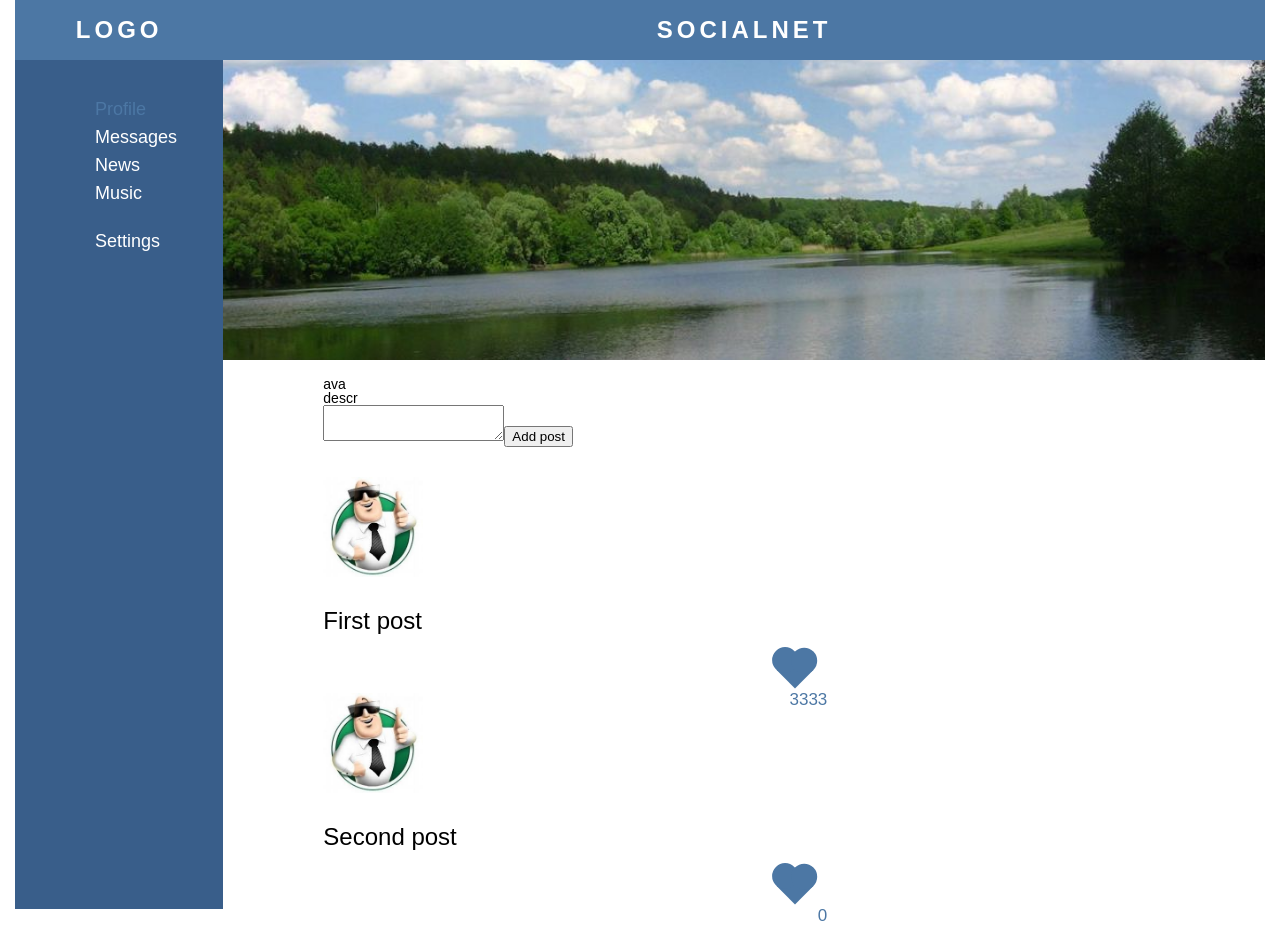
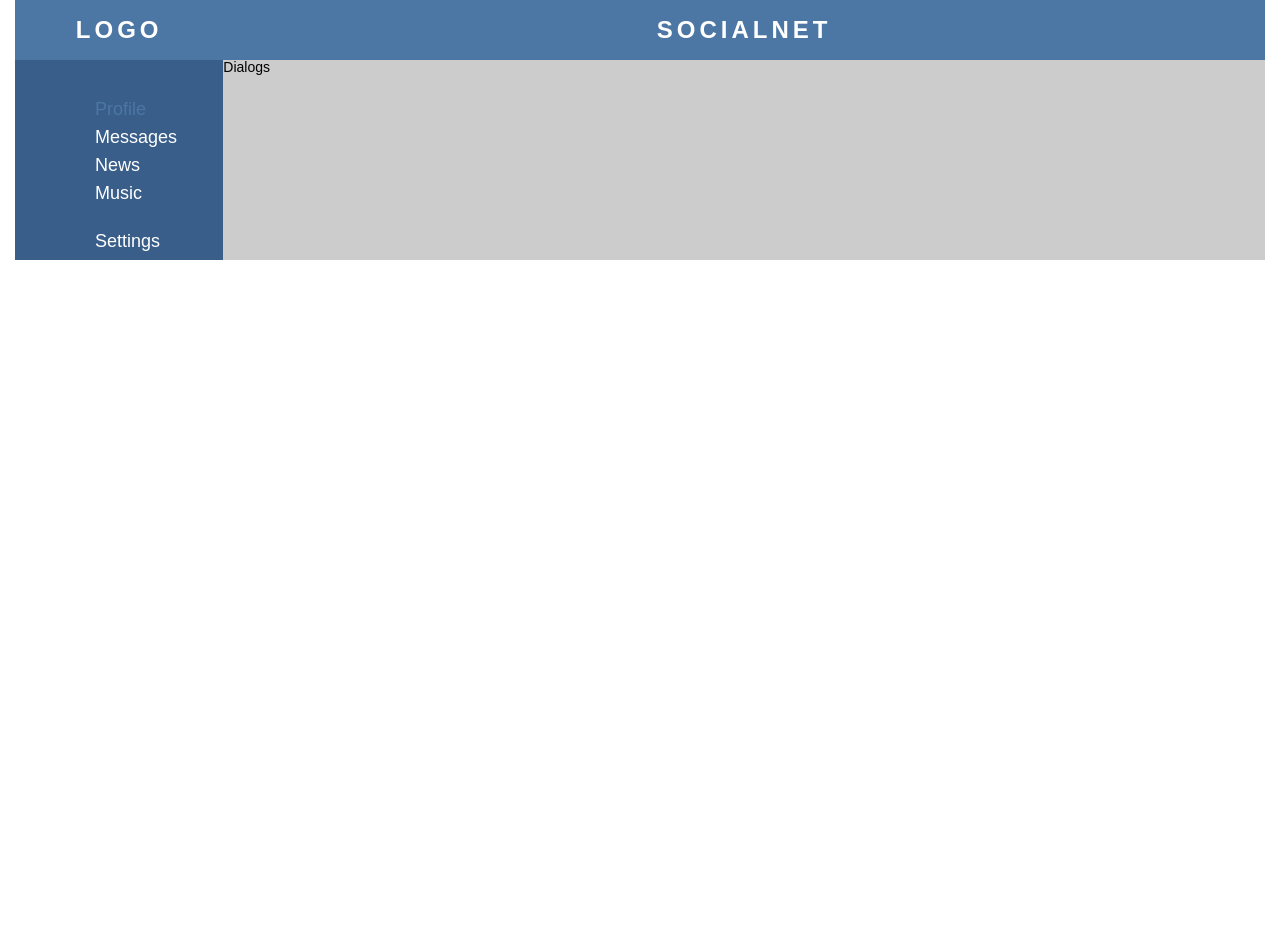
Before and after one commit to OlexaSS/social-network, a React (Create React App) app: page /profile in a window 1280 px wide. After the commit the page ends 800 px from the top, so only its background shows below. Built offline with nearby package versions, Linux system fonts and the light colour scheme.

Commit message:
new component

```diff
--- a/src/App.css
+++ b/src/App.css
@@ -48,3 +48,8 @@
       "n c"
   ;
 }
+
+.wrapper__content{
+  grid-area: c;
+  background-color: #ccc;
+}
--- a/src/App.js
+++ b/src/App.js
@@ -4,13 +4,19 @@
 import Header from "./components/header/Header";
 import Navbar from "./components/navbar/Navbar";
 import Profile from "./components/profile/Profile";
+import Dialogs from "./components/dialogs/Dialogs";
 
 const App = () => {
 	return (
 		<div className="app-wrapper">
 			<Header />
 			<Navbar />
-			<Profile />
+			<div className="wrapper__content">
+				<Dialogs />
+				{/* <Profile /> */}
+			</div>
+
+
 		</div>
 	);
 }
--- /dev/null
+++ b/src/components/dialogs/Dialogs.jsx
@@ -0,0 +1,12 @@
+import React from "react";
+import s from "./Dialogs.module.css";
+
+const Dialogs = (props) => {
+    return (
+        <div>
+            Dialogs
+        </div>
+    );
+}
+
+export default Dialogs;
--- a/src/components/profile/Profile.jsx
+++ b/src/components/profile/Profile.jsx
@@ -5,7 +5,7 @@
 
 const Profile = () => {
     return (
-        <div className={s.content}>
+        <div>
             <div className={s.wrapper}>
                 <img className={s.img} src={image} alt=""/>
             </div>
--- a/src/components/profile/Profile.module.css
+++ b/src/components/profile/Profile.module.css
@@ -1,6 +1,3 @@
-.content{
-    grid-area: c;
-}
 .img{
     width: 100%;
     height: 300px;
```
Also changed, not shown: src/components/dialogs/Dialogs.module.css (added), 1 other file (tests, documents, lock files or other folders).
